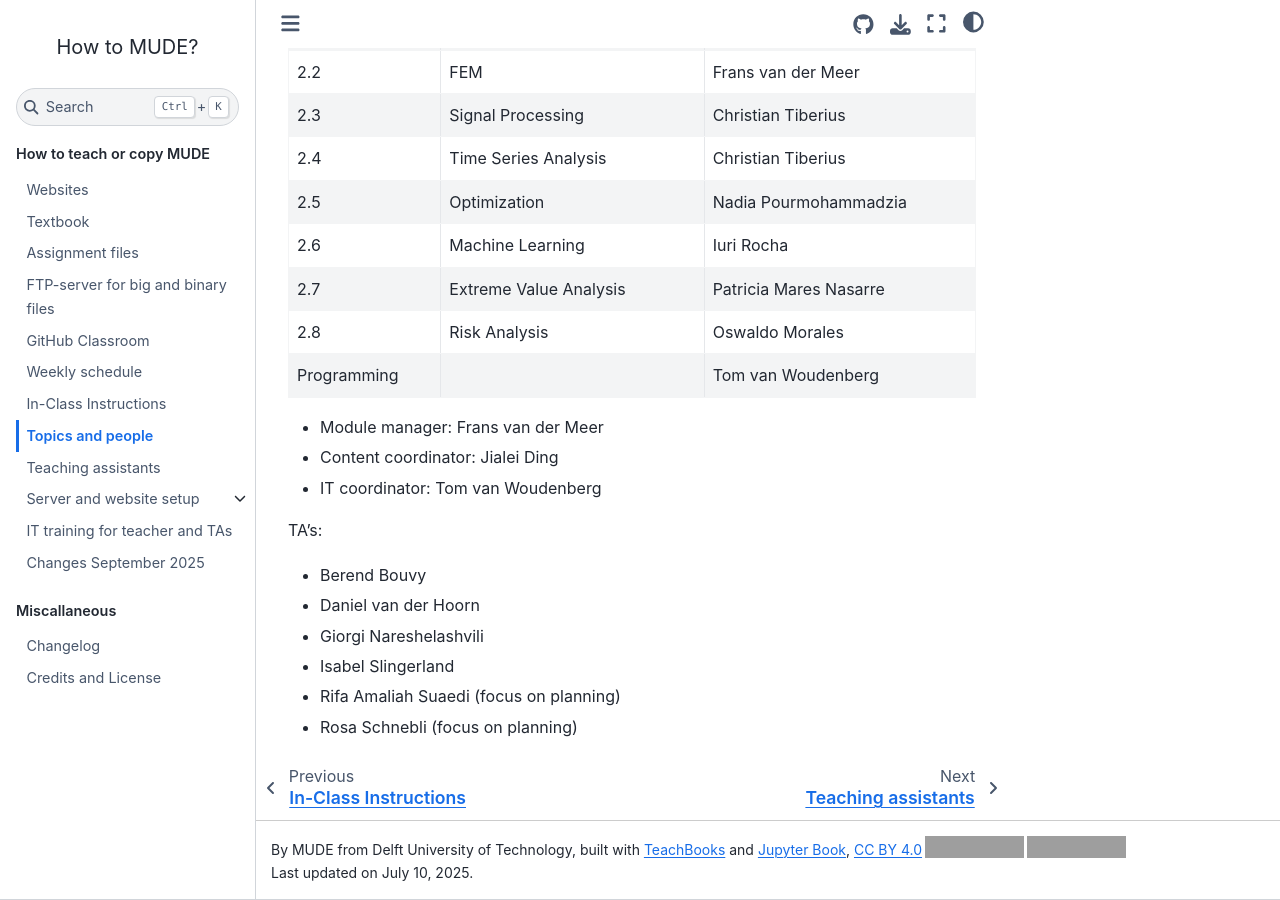
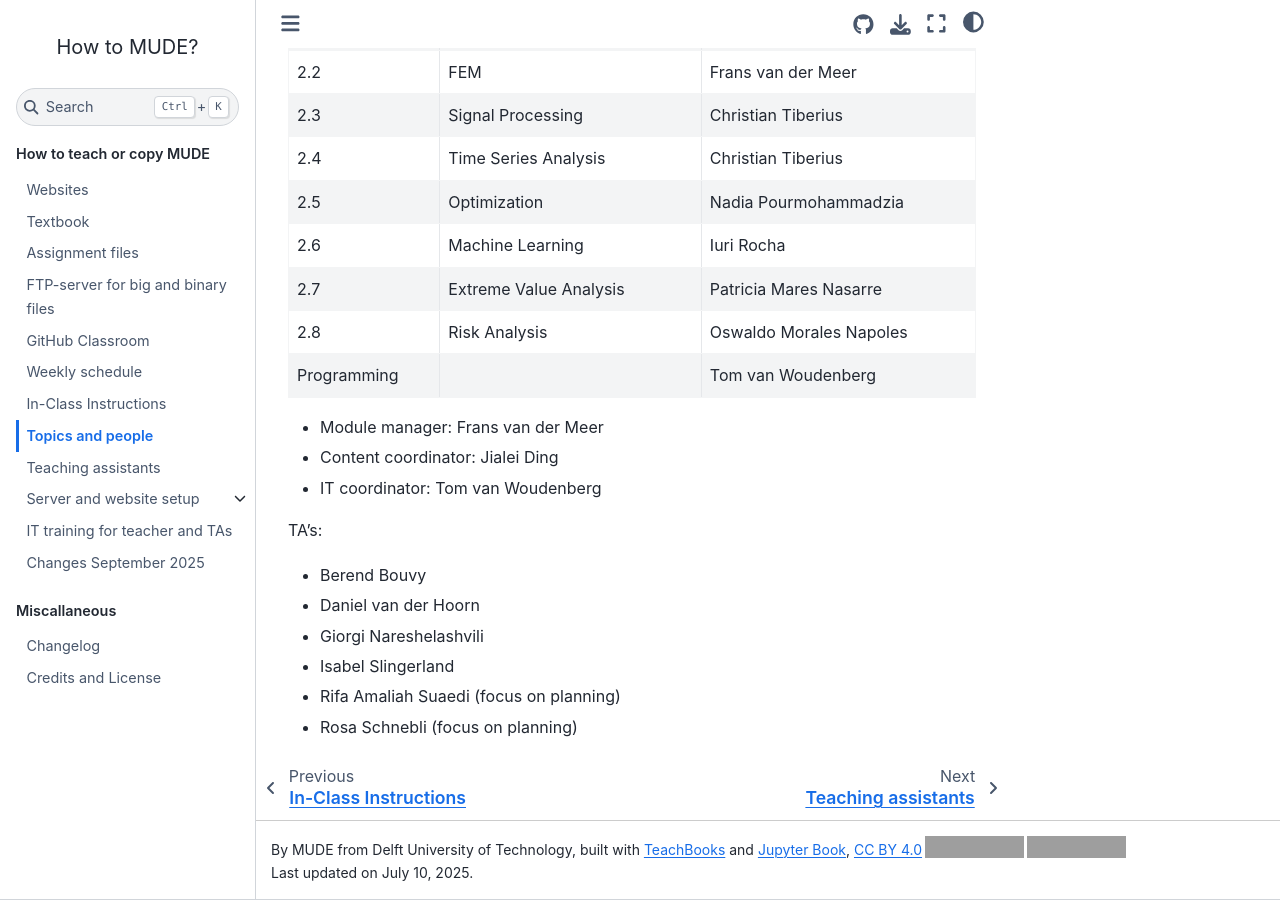
Before and after one commit to TUDelft-MUDE/teacher, a Jupyter Book: the page built from book/topics_people.md, in a window 1280 px wide and 900 px high, scrolled down 520 px. Built offline with Jupyter Book 1.0.4 settings and Sphinx 7.4.7 and the Sphinx Book theme 1.1.4, drawn with Linux system fonts in a browser that asks for light colours; comment, search, counter and statistics services are not loaded; grey boxes are pictures that could not be loaded.

Commit message:
One fuller name

```diff
--- a/book/topics_people.md
+++ b/book/topics_people.md
@@ -17,7 +17,7 @@
 | 2.5           | Optimization              | Nadia Pourmohammadzia |
 | 2.6           | Machine Learning          | Iuri Rocha       |
 | 2.7           | Extreme Value Analysis    | Patricia Mares Nasarre |
-| 2.8           | Risk Analysis             | Oswaldo Morales  |
+| 2.8           | Risk Analysis             | Oswaldo Morales Napoles |
 | Programming   |                           | Tom van Woudenberg |
 
 - Module manager: Frans van der Meer
```
